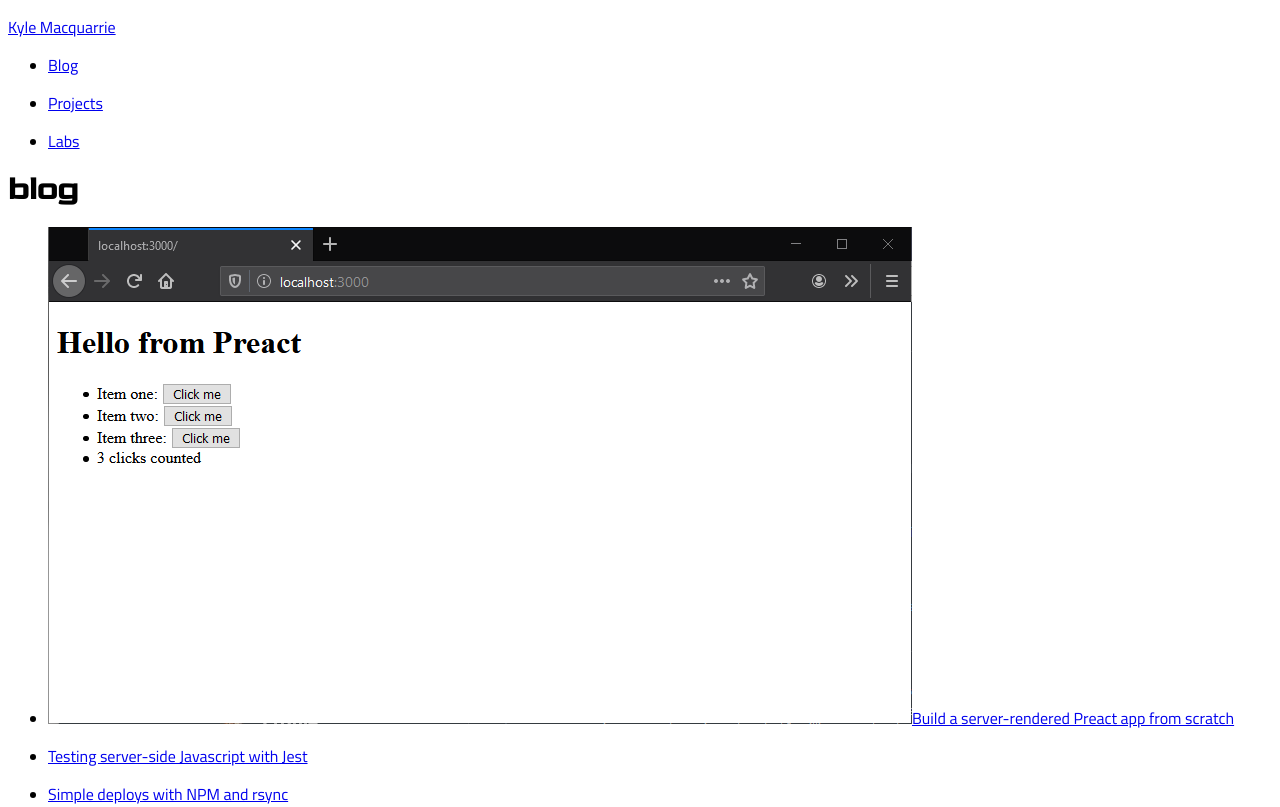
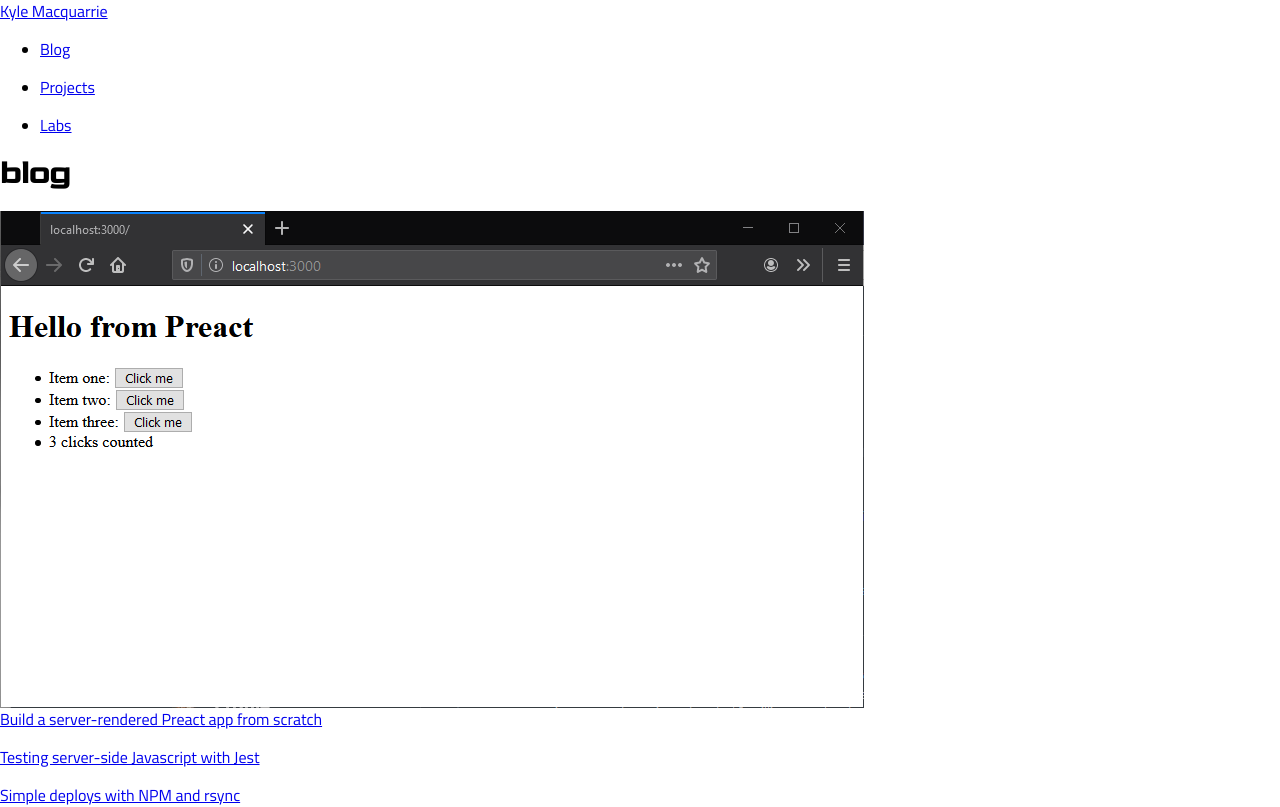
Before and after one commit to velvetkevorkian/website-2021, a Next.js app: page /blog in a window 1280 px wide. Shown: the top 807 px of the page. Built offline with nearby package versions, Linux system fonts and the light colour scheme.

Commit message:
Tidy up article styling

```diff
--- a/assets/css/app.css
+++ b/assets/css/app.css
@@ -12,17 +12,28 @@
   margin-top: 1rem;
 }
 
+body {
+  margin: 0;
+}
+
 h1, h2, h3, h4, h5, h6 {
   font-family: Goldman, sans-serif;
 }
 
 img {
+  display: block;
   max-width: 100%;
 }
 
+pre {
+  max-width: 100%;
+  overflow: auto;
+  padding: 1em;
+}
+
 .visually-hidden {
+  clip-path: inset(50%);
+  height: 1px;
   position: absolute;
-  clip-path: inset(50%);
   width: 1px;
-  height: 1px;
 }
--- a/components/ArticleListing.tsx
+++ b/components/ArticleListing/index.tsx
@@ -1,4 +1,5 @@
 import { PostType, Post } from 'types'
+import styles from './styles.module.css'
 
 type ListingProps = {
   posts: Array<Post>,
@@ -6,12 +7,12 @@ type ListingProps = {
 }
 
 export default function ArticleListing({ posts, postType }: ListingProps): JSX.Element {
-  if (!posts.length) {
+  if (!posts?.length) {
     return <>no {postType}s found.</>
   }
 
   return (
-    <ul>
+    <ul className={styles['article-list']}>
       {posts.map(p => (
         <li key={p.slug}>
           <a href={`/${postType}/${p.slug}`}>
--- /dev/null
+++ b/components/ArticleListing/styles.module.css
@@ -0,0 +1,4 @@
+.article-list {
+  list-style: none;
+  padding: 0;
+}
```
